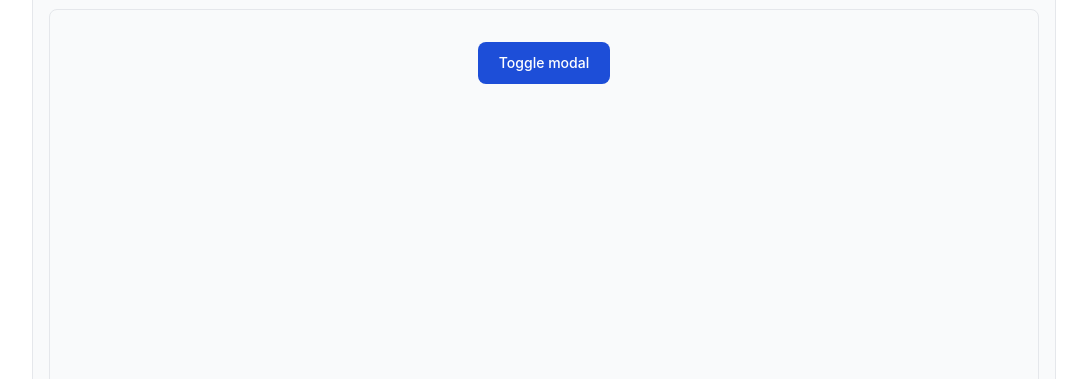
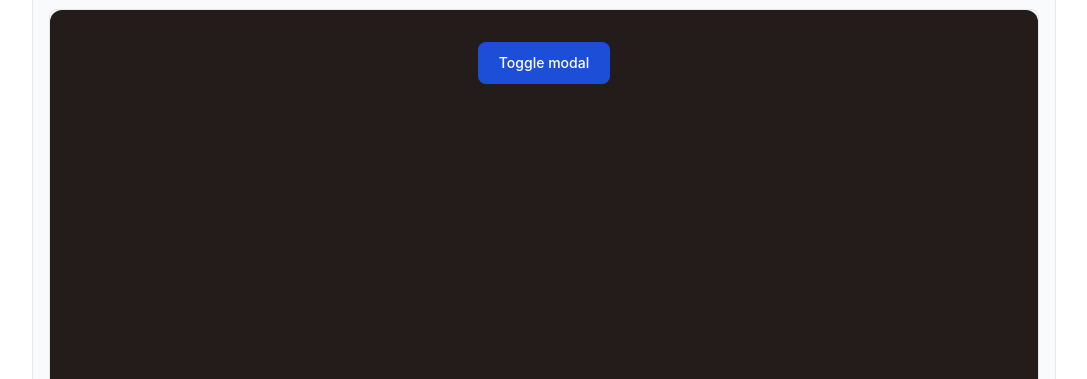
Before and after one commit to mtmsujan/modal-design, a website built with Vite: page index.html in a window 1280 px wide. Both pictures are taken after a click on the button "Toggle dark/light mode". Shown: the part 3321-3700 px from the top of the page, without its empty margins (96-1183 px from the left). Built offline with nearby package versions, Linux system fonts and the light colour scheme.

Commit message:
Add toggle button dark light mode

```diff
--- a/index.html
+++ b/index.html
@@ -286,7 +286,7 @@
                     </div>
 
                     <div class="flex justify-end col-span-1 col-start-3">
-                        <button data-tooltip-target="default-modal-example-toggle-dark-mode-tooltip" type="button"
+                        <button id="toggle-bg-button" data-tooltip-target="default-modal-example-toggle-dark-mode-tooltip" type="button"
                             data-toggle-dark="light"
                             class="flex items-center w-9 h-9 justify-center text-xs font-medium text-gray-700 bg-white border border-gray-200 rounded-lg toggle-dark-state-example hover:bg-gray-100 hover:text-blue-700 focus:z-10 focus:ring-2 focus:ring-gray-300 dark:focus:ring-gray-500 dark:bg-gray-800 focus:outline-none dark:text-gray-400 dark:border-gray-600 dark:hover:text-white dark:hover:bg-gray-700">
                             <svg data-toggle-icon="moon" class="w-3.5 h-3.5" aria-hidden="true"
@@ -317,7 +317,7 @@
                 <div class="code-preview-wrapper">
                     <div id="default-modal-example"
                         class="flex p-0 mt-3 rounded-lg border-gray-200 bg-gradient-to-r code-preview dark:bg-gray-900 border-x border-y dark:border-gray-600">
-                        <div class="code-responsive-wrapper text-center w-full relative h-[500px]">
+                        <div class="code-responsive-wrapper text-center w-full relative h-[500px] modal-seven rounded-xl">
 
                             <!-- Modal toggle button -->
                             <button data-modal-target="default-modal" data-modal-toggle="default-modal"
@@ -391,32 +391,8 @@
             </div>
         </div>
 
+
     </div>
-
-    <script>
-        document.addEventListener('DOMContentLoaded', function () {
-            const modalToggleButton = document.querySelector('[data-modal-toggle="default-modal"]');
-            const modal = document.getElementById('default-modal');
-            const modalCloseButtons = document.querySelectorAll('[data-modal-hide="default-modal"]');
-
-            modalToggleButton.addEventListener('click', function () {
-                modal.classList.remove('hidden');
-            });
-
-            modalCloseButtons.forEach(button => {
-                button.addEventListener('click', function () {
-                    modal.classList.add('hidden');
-                });
-            });
-
-            // Close modal when clicking outside of it
-            window.addEventListener('click', function (event) {
-                if (event.target === modal) {
-                    modal.classList.add('hidden');
-                }
-            });
-        });
-    </script>
 
 </body>
 
--- a/script.js
+++ b/script.js
@@ -1,7 +1,30 @@
-document.getElementById('open-modal').addEventListener('click', function() {
-    document.getElementById('modal').classList.remove('hidden');
+document.addEventListener('DOMContentLoaded', function () {
+    const modalToggleButton = document.querySelector('[data-modal-toggle="default-modal"]');
+    const modal = document.getElementById('default-modal');
+    const modalCloseButtons = document.querySelectorAll('[data-modal-hide="default-modal"]');
+
+    modalToggleButton.addEventListener('click', function () {
+        modal.classList.remove('hidden');
+    });
+
+    modalCloseButtons.forEach(button => {
+        button.addEventListener('click', function () {
+            modal.classList.add('hidden');
+        });
+    });
+
+    // Close modal when clicking outside of it
+    window.addEventListener('click', function (event) {
+        if (event.target === modal) {
+            modal.classList.add('hidden');
+        }
+    });
+
+    // Close modal when pressing Escape key
+    const toggleButton = document.getElementById('toggle-bg-button');
+    const modalSevenDiv =document.querySelector('.modal-seven');
+
+    toggleButton.addEventListener('click', function () {
+        modalSevenDiv.classList.toggle('toggle-bg');
+    });
 });
-
-document.getElementById('ok-btn').addEventListener('click', function() {
-    document.getElementById('modal').classList.add('hidden');
-});
--- a/style.css
+++ b/style.css
@@ -169,3 +169,7 @@ button:focus-visible {
     background-color: #f9f9f9;
   }
 }
+
+.toggle-bg{
+  background-color: #241b1b !important;
+}
```
